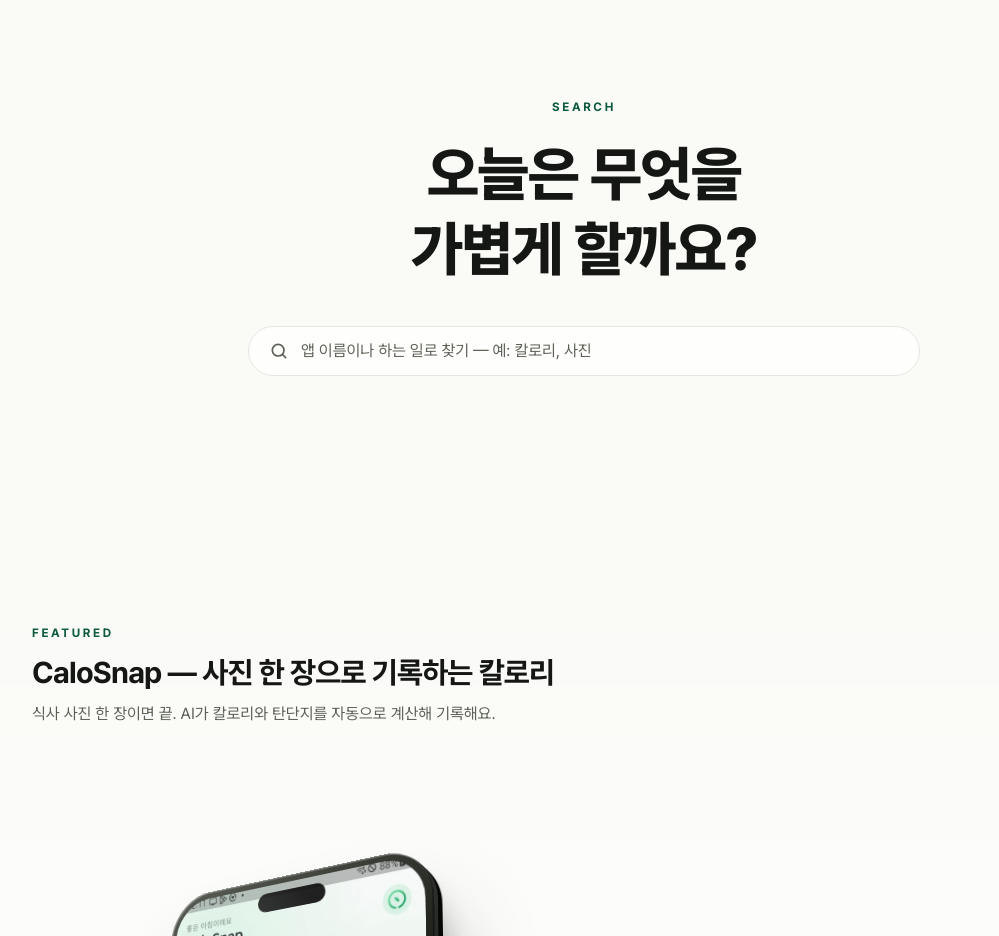
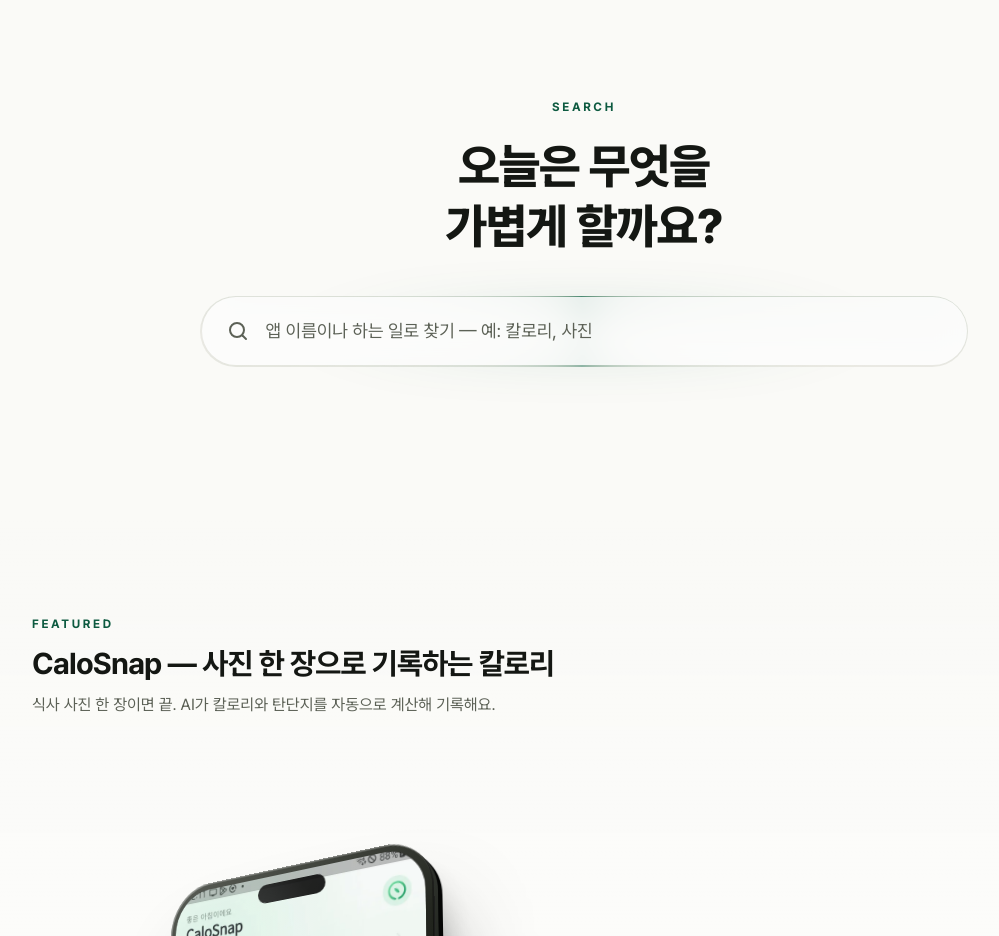
Before and after one commit to kunginlee-lab/site-kyunginleelab, a Next.js app: page / in a window 1280 px wide. Shown: the part 2680-3616 px from the top of the page, without its empty margins (56-1055 px from the left). Built offline with nearby package versions, Linux system fonts and the light colour scheme.

Commit message:
검색 섹션: 제목 한 단계 축소, 검색창 확대, 도는 그라데이션 링 + 포커스 글로우
Co-Authored-By: Claude Fable 5.1 <noreply@anthropic.com>
Claude-Session: https://claude.ai/code/session_01Kz66iNqtNLXmN9QKuHDjFv

```diff
--- a/app/globals.css
+++ b/app/globals.css
@@ -353,6 +353,62 @@ body::before {
   }
 }
 
+/* 검색창 — 천천히 도는 초록 그라데이션 링, 포커스하면 빨라지고 바깥으로 글로우가 번진다 */
+@property --search-angle {
+  syntax: "<angle>";
+  inherits: false;
+  initial-value: 0deg;
+}
+.search-shell {
+  position: relative;
+  border-radius: 999px;
+  padding: 1.5px;
+  background: conic-gradient(
+    from var(--search-angle),
+    color-mix(in srgb, var(--accent) 75%, transparent),
+    color-mix(in srgb, var(--line) 80%, transparent) 28%,
+    color-mix(in srgb, var(--accent) 45%, transparent) 52%,
+    color-mix(in srgb, var(--line) 80%, transparent) 76%,
+    color-mix(in srgb, var(--accent) 75%, transparent)
+  );
+  animation: search-spin 7s linear infinite;
+  transition: filter 300ms ease;
+}
+.search-shell:focus-within {
+  animation-duration: 2.4s;
+  filter: saturate(1.3);
+}
+.search-shell::after {
+  content: "";
+  position: absolute;
+  inset: -18px;
+  z-index: -1;
+  border-radius: inherit;
+  background: radial-gradient(
+    55% 90% at 50% 50%,
+    color-mix(in srgb, var(--accent) 24%, transparent),
+    transparent 72%
+  );
+  filter: blur(16px);
+  opacity: 0.35;
+  transition: opacity 400ms ease;
+  pointer-events: none;
+}
+.search-shell:focus-within::after {
+  opacity: 1;
+}
+.search-inner {
+  border-radius: 999px;
+  background: color-mix(in srgb, var(--surface) 86%, transparent);
+  backdrop-filter: blur(14px);
+  -webkit-backdrop-filter: blur(14px);
+}
+@keyframes search-spin {
+  to {
+    --search-angle: 360deg;
+  }
+}
+
 /* 검색 결과 등장 */
 .pop-in {
   animation: pop-in 320ms cubic-bezier(0.16, 1, 0.3, 1) both;
--- a/app/page.tsx
+++ b/app/page.tsx
@@ -132,12 +132,12 @@ export default function Home() {
         <div className="mx-auto max-w-6xl px-6 py-20 text-center sm:py-28">
           <Reveal>
             <p className="eyebrow mb-5">Search</p>
-            <h2 className="mx-auto max-w-3xl text-4xl font-extrabold leading-[1.3] tracking-tight sm:text-6xl sm:leading-[1.25]">
+            <h2 className="mx-auto max-w-3xl text-3xl font-extrabold leading-[1.3] tracking-tight sm:text-5xl sm:leading-[1.25]">
               오늘은 무엇을
               <br />
               가볍게 할까요?
             </h2>
-            <div className="mx-auto mt-10 max-w-2xl text-left">
+            <div className="mx-auto mt-10 max-w-3xl text-left">
               <AppSearch apps={searchApps} />
             </div>
           </Reveal>
--- a/components/app-search.tsx
+++ b/components/app-search.tsx
@@ -19,7 +19,10 @@ const MAX_RESULTS = 6;
 /** 검색어와 일치하는 부분을 강조 */
 function mark(text: string, terms: string[]): ReactNode {
   if (terms.length === 0) return text;
-  const re = new RegExp(`(${terms.map((t) => t.replace(/[.*+?^${}()|[\]\\]/g, "\\$&")).join("|")})`, "gi");
+  const re = new RegExp(
+    `(${terms.map((t) => t.replace(/[.*+?^${}()|[\]\\]/g, "\\$&")).join("|")})`,
+    "gi",
+  );
   return text.split(re).map((part, i) =>
     terms.some((t) => part.toLowerCase() === t) ? (
       <mark key={i} className="bg-transparent text-accent-ink">
@@ -38,7 +41,10 @@ export default function AppSearch({ apps }: { apps: SearchApp[] }) {
   const [q, setQ] = useState("");
   const inputId = useId();
   const query = q.trim().toLowerCase();
-  const terms = useMemo(() => (query ? query.split(/\s+/).filter(Boolean) : []), [query]);
+  const terms = useMemo(
+    () => (query ? query.split(/\s+/).filter(Boolean) : []),
+    [query],
+  );
 
   const results = useMemo(() => {
     if (terms.length === 0) return [];
@@ -57,11 +63,13 @@ export default function AppSearch({ apps }: { apps: SearchApp[] }) {
       <label htmlFor={inputId} className="sr-only">
         앱 검색
       </label>
-      <div className="glass flex items-center gap-3 rounded-full border border-line px-5 py-3 transition-colors focus-within:border-accent">
+      {/* 도는 그라데이션 링(search-shell) 안에 실제 입력 칸(search-inner) */}
+      <div className="search-shell">
+        <div className="search-inner flex items-center gap-4 px-6 py-4 sm:py-5">
           <svg
             aria-hidden="true"
             viewBox="0 0 24 24"
-          className="h-5 w-5 shrink-0 text-muted"
+            className="h-6 w-6 shrink-0 text-muted"
             fill="none"
             stroke="currentColor"
             strokeWidth="2"
@@ -78,18 +86,19 @@ export default function AppSearch({ apps }: { apps: SearchApp[] }) {
             placeholder="앱 이름이나 하는 일로 찾기 — 예: 칼로리, 사진"
             autoComplete="off"
             enterKeyHint="search"
-          className="w-full bg-transparent text-base outline-none placeholder:text-muted [&::-webkit-search-cancel-button]:hidden"
+            className="w-full bg-transparent text-base outline-none placeholder:text-muted sm:text-lg [&::-webkit-search-cancel-button]:hidden"
           />
           {q && (
             <button
               type="button"
               onClick={() => setQ("")}
               aria-label="검색어 지우기"
-            className="flex h-6 w-6 shrink-0 items-center justify-center rounded-full bg-line text-xs text-muted transition-colors hover:text-ink"
+              className="flex h-7 w-7 shrink-0 items-center justify-center rounded-full bg-line text-xs text-muted transition-colors hover:text-ink"
             >
               ✕
             </button>
           )}
+        </div>
       </div>
 
       <div aria-live="polite" className="mt-4 min-h-6">
@@ -101,7 +110,11 @@ export default function AppSearch({ apps }: { apps: SearchApp[] }) {
         {results.length > 0 && (
           <ul className="grid gap-3 sm:grid-cols-2 lg:grid-cols-3">
             {results.map((app, i) => (
-              <li key={app.slug} className="pop-in" style={{ animationDelay: `${i * 40}ms` }}>
+              <li
+                key={app.slug}
+                className="pop-in"
+                style={{ animationDelay: `${i * 40}ms` }}
+              >
                 <Link
                   href={`/${app.slug}/`}
                   className="glass flex items-center gap-4 rounded-2xl border border-line p-4 transition-colors hover:border-accent"
```
Lines whose indentation alone changed are shown as unchanged.
